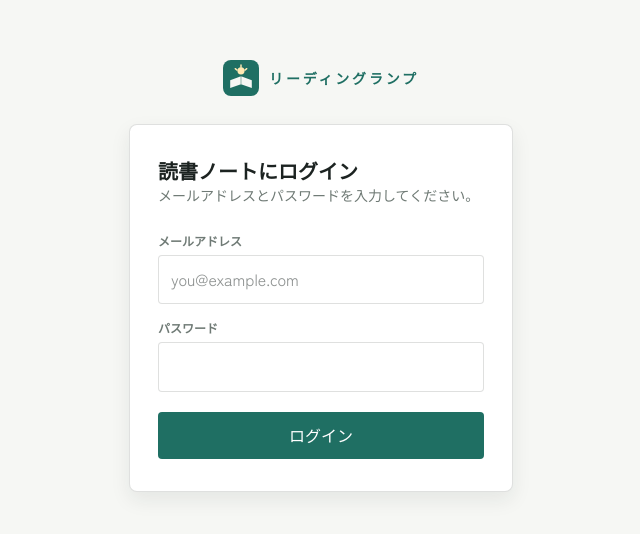
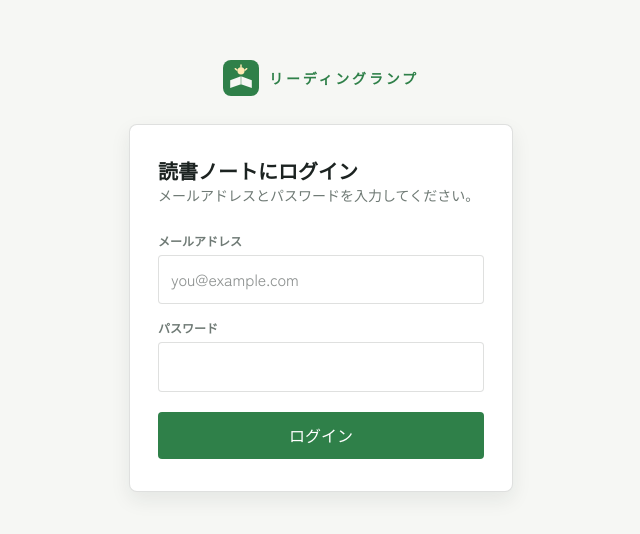
Before and after one commit to pa042/reading-lamp-web, a Next.js app: page /login in a window 1280 px wide. Shown: the part 124-658 px from the top of the page, without its empty margins (319-959 px from the left). Built offline with nearby package versions, Linux system fonts and the light colour scheme.

Commit message:
Brighten accent color from deep teal to leafy green
Shifts the brand accent (buttons, icons, PWA theme color) toward a
lighter, more leaf-colored green for a brighter overall look.

```diff
--- a/src/app/apple-icon.tsx
+++ b/src/app/apple-icon.tsx
@@ -13,7 +13,7 @@ export default function AppleIcon() {
           display: "flex",
           alignItems: "center",
           justifyContent: "center",
-          background: "#1f6f63",
+          background: "#2f8049",
         }}
       >
         <div
@@ -44,7 +44,7 @@ export default function AppleIcon() {
               left: 45,
               width: 1.3,
               height: 104,
-              background: "#1f6f63",
+              background: "#2f8049",
               opacity: 0.55,
             }}
           />
@@ -55,7 +55,7 @@ export default function AppleIcon() {
               left: 48,
               width: 1.3,
               height: 104,
-              background: "#1f6f63",
+              background: "#2f8049",
               opacity: 0.55,
             }}
           />
@@ -66,7 +66,7 @@ export default function AppleIcon() {
               left: 51,
               width: 1.3,
               height: 104,
-              background: "#1f6f63",
+              background: "#2f8049",
               opacity: 0.55,
             }}
           />
--- a/src/app/globals.css
+++ b/src/app/globals.css
@@ -6,14 +6,14 @@
   --color-surface-2: #eef0ea;
   --color-ink: #1c2321;
   --color-ink-soft: #6f7a75;
-  --color-accent: #1f6f63;
-  --color-accent-bright: #26897a;
+  --color-accent: #2f8049;
+  --color-accent-bright: #4da968;
   --color-on-accent: #ffffff;
   --color-status-done: #6a6630;
   --color-status-done-tint: rgba(106, 102, 48, 0.14);
   --color-status-want: #5a5f8c;
   --color-status-want-tint: rgba(90, 95, 140, 0.14);
-  --color-accent-tint: rgba(31, 111, 99, 0.1);
+  --color-accent-tint: rgba(47, 128, 73, 0.1);
   --color-line: rgba(28, 35, 33, 0.14);
   --color-danger: #a8503f;
   --shadow-card: 0 8px 20px rgba(28, 35, 33, 0.08);
@@ -26,14 +26,14 @@
     --color-surface-2: #343229;
     --color-ink: #edeae1;
     --color-ink-soft: #a6a194;
-    --color-accent: #3fa091;
-    --color-accent-bright: #55b6a6;
+    --color-accent: #5cb46a;
+    --color-accent-bright: #74c67f;
     --color-on-accent: #102521;
     --color-status-done: #b4ae70;
     --color-status-done-tint: rgba(180, 174, 112, 0.16);
     --color-status-want: #9aa0d0;
     --color-status-want-tint: rgba(154, 160, 208, 0.18);
-    --color-accent-tint: rgba(63, 160, 145, 0.18);
+    --color-accent-tint: rgba(92, 180, 106, 0.18);
     --color-line: rgba(237, 234, 225, 0.14);
     --color-danger: #d98e7b;
     --shadow-card: 0 8px 20px rgba(0, 0, 0, 0.4);
--- a/src/app/layout.tsx
+++ b/src/app/layout.tsx
@@ -12,7 +12,7 @@ export const metadata: Metadata = {
 };
 
 export const viewport: Viewport = {
-  themeColor: "#1f6f63",
+  themeColor: "#2f8049",
 };
 
 export default function RootLayout({ children }: LayoutProps<"/">) {
--- a/src/app/manifest.ts
+++ b/src/app/manifest.ts
@@ -8,7 +8,7 @@ export default function manifest(): MetadataRoute.Manifest {
     start_url: "/",
     display: "standalone",
     background_color: "#ffffff",
-    theme_color: "#1f6f63",
+    theme_color: "#2f8049",
     icons: [
       {
         src: "/icon.svg",
```
Also changed, not shown: src/app/icon.svg.
